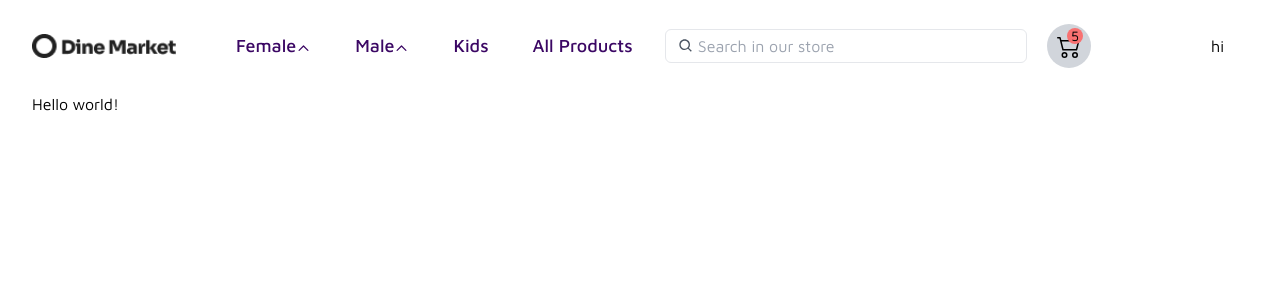
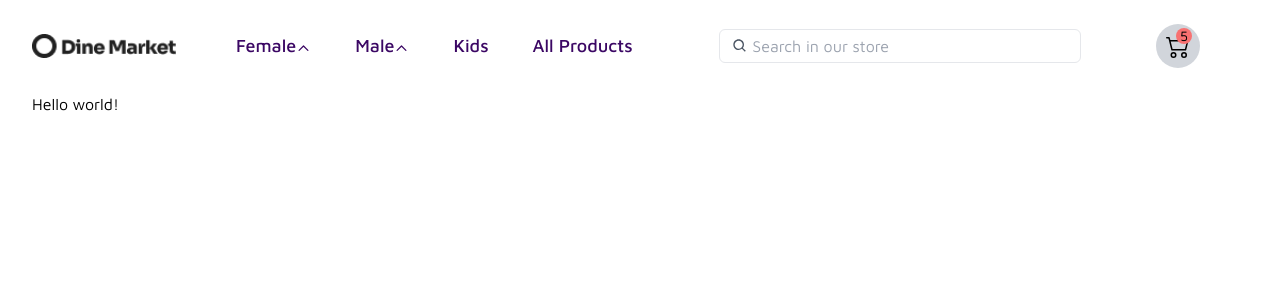
Before and after one commit to Asad-Ur-Rahman/ecommerce-app, a Next.js app: page / in a window 1280 px wide. Shown: the top 300 px of the page. Built offline with nearby package versions, Linux system fonts and the light colour scheme.

Commit message:
Update index.tsx

```diff
--- a/src/components/views/Navbar/index.tsx
+++ b/src/components/views/Navbar/index.tsx
@@ -60,7 +60,10 @@ const Navbar = () => {
                     </div>
                 }
             </div>
-            <MobileNavbar />
+            {
+
+                isNavbarOpen && <MobileNavbar />
+            }
         </div>
     )
 }
```
